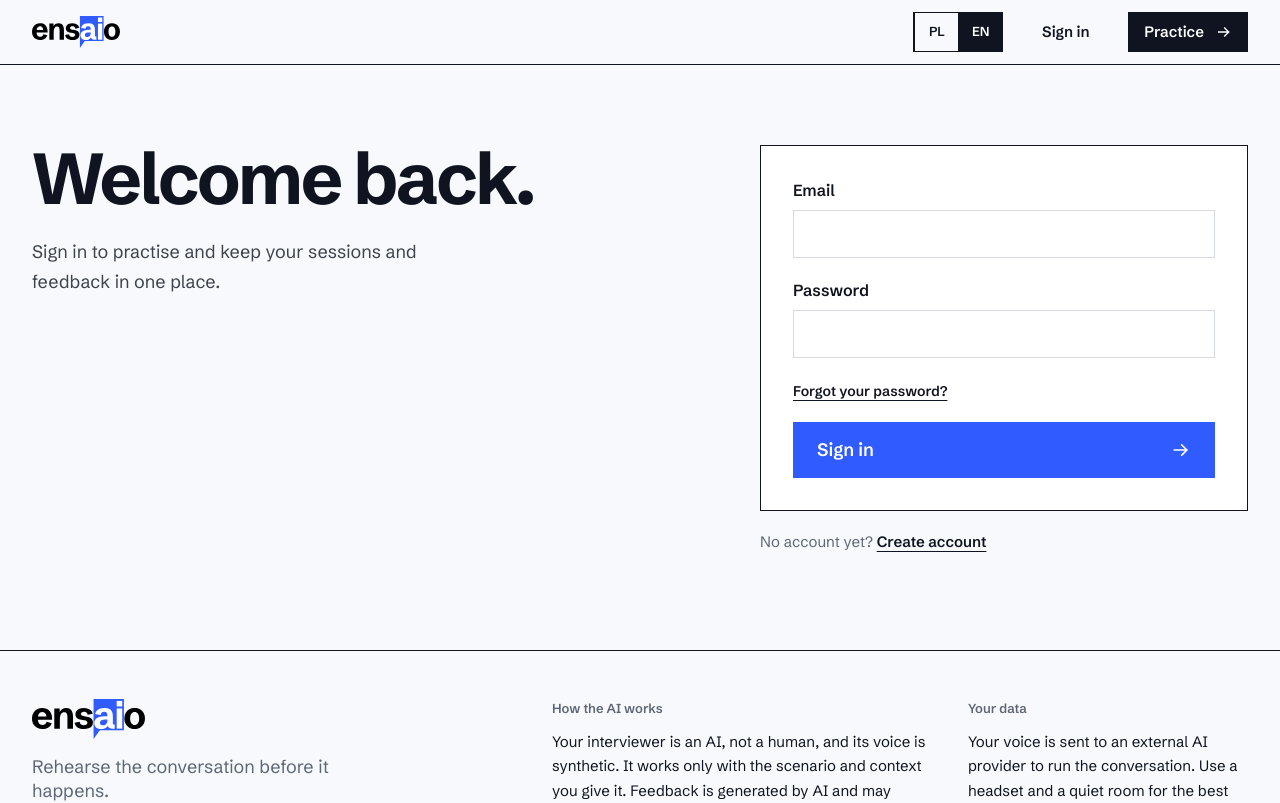
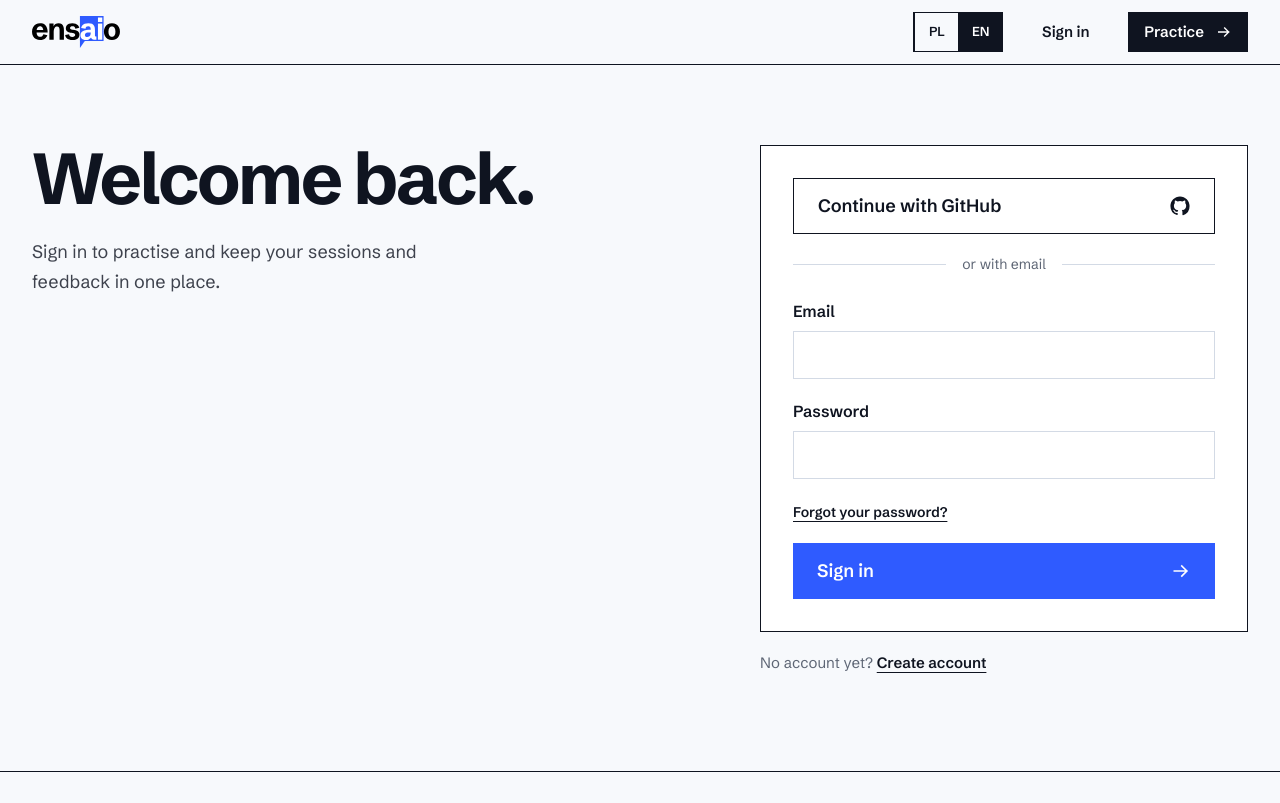
Before and after one commit to Professional-Design-Project/PDP, a Next.js app in the folder frontend/: page /en/login in a window 1280 px wide. Shown: the top 803 px of the page. Built offline with nearby package versions, Linux system fonts and the light colour scheme; no server answers.

Commit message:
feat(frontend): add sign-in with GitHub to the login and signup forms

```diff
--- a/frontend/src/app/[lang]/auth/error/page.tsx
+++ b/frontend/src/app/[lang]/auth/error/page.tsx
@@ -1,5 +1,10 @@
 import { AuthPage } from "@/components/auth/auth-page";
 
-export default function AuthErrorPage() {
-  return <AuthPage variant="error" />;
+export default async function AuthErrorPage({
+  searchParams,
+}: {
+  searchParams: Promise<{ reason?: string }>;
+}) {
+  const { reason } = await searchParams;
+  return <AuthPage variant={reason === "provider" ? "providerError" : "error"} />;
 }
--- a/frontend/src/app/auth/callback/route.ts
+++ b/frontend/src/app/auth/callback/route.ts
@@ -31,5 +31,7 @@ export async function GET(request: NextRequest) {
     failed = Boolean(error);
   }
 
-  return NextResponse.redirect(new URL(failed ? "/auth/error" : next, origin));
+  if (!failed) return NextResponse.redirect(new URL(next, origin));
+  const reason = searchParams.has("error") ? "?reason=provider" : "";
+  return NextResponse.redirect(new URL(`/auth/error${reason}`, origin));
 }
--- a/frontend/src/components/auth/auth-page.tsx
+++ b/frontend/src/components/auth/auth-page.tsx
@@ -7,7 +7,7 @@ import { useLocale } from "@/i18n/locale";
 import type { Dictionary } from "@/i18n/en";
 import { authEnabled } from "@/lib/supabase/config";
 
-export type AuthVariant = "login" | "signup" | "forgot" | "reset" | "error";
+export type AuthVariant = "login" | "signup" | "forgot" | "reset" | "error" | "providerError";
 
 type AuthPageProps = {
   variant: AuthVariant;
@@ -23,6 +23,7 @@ function copyFor(variant: AuthVariant, t: Dictionary) {
     forgot: { title: auth.forgotTitle, intro: auth.forgotIntro },
     reset: { title: auth.resetTitle, intro: auth.resetIntro },
     error: { title: auth.errorTitle, intro: auth.errorText },
+    providerError: { title: auth.providerErrorTitle, intro: auth.providerErrorText },
   };
   return copy[variant];
 }
@@ -70,7 +71,11 @@ export function AuthPage({ variant, next = "/practice", children }: AuthPageProp
   const { title, intro } = copyFor(variant, t);
   const footer = <Footer variant={variant} next={next} t={t} />;
   return (
-    <AuthShell title={title} intro={intro} footer={variant === "error" ? undefined : footer}>
+    <AuthShell
+      title={title}
+      intro={intro}
+      footer={variant === "error" || variant === "providerError" ? undefined : footer}
+    >
       {children ?? footer}
     </AuthShell>
   );
--- a/frontend/src/components/auth/login-form.tsx
+++ b/frontend/src/components/auth/login-form.tsx
@@ -4,6 +4,7 @@ import { LocaleLink as Link } from "@/components/locale-link";
 import { useRouter } from "next/navigation";
 import { type FormEvent, useState } from "react";
 import { FormError, SubmitButton } from "@/components/auth/form-status";
+import { ProviderSignIn } from "@/components/auth/provider-sign-in";
 import { TextField } from "@/components/auth/text-field";
 import { useLocale } from "@/i18n/locale";
 import { authErrorKey, type AuthErrorKey } from "@/lib/auth-errors";
@@ -38,6 +39,8 @@ export function LoginForm({ next }: { next: string }) {
   }
 
   return (
+    <>
+      <ProviderSignIn next={next} />
       <form onSubmit={submit} className="space-y-5" noValidate>
         <TextField
           id="email"
@@ -66,5 +69,6 @@ export function LoginForm({ next }: { next: string }) {
         <FormError message={error ? t.auth.errors[error] : null} />
         <SubmitButton label={t.auth.signIn} working={working} />
       </form>
+    </>
   );
 }
--- /dev/null
+++ b/frontend/src/components/auth/provider-sign-in.tsx
@@ -0,0 +1,52 @@
+"use client";
+
+import { useState } from "react";
+import { buttonStyles } from "@/components/button-styles";
+import { FormError } from "@/components/auth/form-status";
+import { GitHubIcon } from "@/components/icons";
+import { Loader } from "@/components/loader";
+import { useLocale } from "@/i18n/locale";
+import { localePath } from "@/i18n/paths";
+import { callbackUrl } from "@/lib/auth-providers";
+import { browserClient } from "@/lib/supabase/client";
+
+export function ProviderSignIn({ next }: { next: string }) {
+  const { locale, t } = useLocale();
+  const [working, setWorking] = useState(false);
+  const [failed, setFailed] = useState(false);
+
+  async function start() {
+    const supabase = browserClient();
+    if (!supabase) return;
+    setWorking(true);
+    setFailed(false);
+    const { error } = await supabase.auth.signInWithOAuth({
+      provider: "github",
+      options: { redirectTo: callbackUrl(window.location.origin, localePath(locale, next)) },
+    });
+    if (error) {
+      setFailed(true);
+      setWorking(false);
+    }
+  }
+
+  return (
+    <div className="mb-6 space-y-5">
+      <button
+        type="button"
+        onClick={start}
+        disabled={working}
+        className={`${buttonStyles.outline} w-full disabled:cursor-wait disabled:border-line disabled:bg-raised disabled:text-muted`}
+      >
+        {t.auth.withGithub}
+        {working ? <Loader className="text-[20px]" /> : <GitHubIcon className="size-5 shrink-0" />}
+      </button>
+      <FormError message={failed ? t.auth.providerFailed : null} />
+      <p className="flex items-center gap-4 text-[14px] text-muted">
+        <span aria-hidden="true" className="h-px flex-1 bg-line" />
+        {t.auth.or}
+        <span aria-hidden="true" className="h-px flex-1 bg-line" />
+      </p>
+    </div>
+  );
+}
--- a/frontend/src/components/auth/signup-form.tsx
+++ b/frontend/src/components/auth/signup-form.tsx
@@ -2,10 +2,12 @@
 
 import { type FormEvent, useState } from "react";
 import { FormError, SubmitButton } from "@/components/auth/form-status";
+import { ProviderSignIn } from "@/components/auth/provider-sign-in";
 import { TextField } from "@/components/auth/text-field";
 import { useLocale } from "@/i18n/locale";
 import { authErrorKey, validateCredentials, type AuthErrorKey } from "@/lib/auth-errors";
 import { localePath } from "@/i18n/paths";
+import { callbackUrl } from "@/lib/auth-providers";
 import { browserClient } from "@/lib/supabase/client";
 
 export function SignupForm({ next }: { next: string }) {
@@ -27,12 +29,10 @@ export function SignupForm({ next }: { next: string }) {
     }
     setWorking(true);
     setError(null);
-    const redirect = new URL("/auth/callback", window.location.origin);
-    redirect.searchParams.set("next", localePath(locale, next));
     const { error: failure } = await supabase.auth.signUp({
       email: email.trim(),
       password,
-      options: { emailRedirectTo: redirect.toString() },
+      options: { emailRedirectTo: callbackUrl(window.location.origin, localePath(locale, next)) },
     });
     setWorking(false);
     if (failure) {
@@ -54,6 +54,8 @@ export function SignupForm({ next }: { next: string }) {
   }
 
   return (
+    <>
+      <ProviderSignIn next={next} />
       <form onSubmit={submit} className="space-y-5" noValidate>
         <TextField
           id="email"
@@ -77,5 +79,6 @@ export function SignupForm({ next }: { next: string }) {
         <FormError message={error ? t.auth.errors[error] : null} />
         <SubmitButton label={t.auth.signUp} working={working} />
       </form>
+    </>
   );
 }
--- a/frontend/src/components/icons.tsx
+++ b/frontend/src/components/icons.tsx
@@ -160,3 +160,11 @@ export function FileIcon({ className }: IconProps) {
     </svg>
   );
 }
+
+export function GitHubIcon({ className }: IconProps) {
+  return (
+    <svg viewBox="0 0 24 24" fill="currentColor" aria-hidden="true" className={className}>
+      <path d="M12 .5C5.65.5.5 5.65.5 12a11.5 11.5 0 0 0 7.86 10.92c.58.1.79-.25.79-.56v-2c-3.2.7-3.88-1.37-3.88-1.37-.52-1.33-1.28-1.69-1.28-1.69-1.04-.71.08-.7.08-.7 1.16.08 1.77 1.19 1.77 1.19 1.03 1.76 2.7 1.25 3.36.96.1-.75.4-1.26.73-1.55-2.55-.29-5.24-1.28-5.24-5.69 0-1.26.45-2.29 1.19-3.1-.12-.29-.52-1.46.11-3.05 0 0 .97-.31 3.17 1.18a11 11 0 0 1 5.77 0c2.2-1.49 3.17-1.18 3.17-1.18.63 1.59.23 2.76.11 3.05.74.81 1.19 1.84 1.19 3.1 0 4.42-2.7 5.4-5.26 5.68.41.36.78 1.06.78 2.14v3.17c0 .31.21.67.8.56A11.5 11.5 0 0 0 23.5 12C23.5 5.65 18.35.5 12 .5Z" />
+    </svg>
+  );
+}
--- a/frontend/src/i18n/en.ts
+++ b/frontend/src/i18n/en.ts
@@ -288,6 +288,12 @@ export const en = {
     backToLogin: "Back to sign in",
     errorTitle: "That link did not work.",
     errorText: "It may have expired or already been used. Sign in again or ask for a new link.",
+    withGithub: "Continue with GitHub",
+    or: "or with email",
+    providerFailed: "Could not connect to GitHub. Try again in a moment.",
+    providerErrorTitle: "Sign-in was interrupted.",
+    providerErrorText:
+      "GitHub did not confirm the sign-in, for example because it was cancelled. Try again or sign in with email.",
     disabledTitle: "Sign-in is not set up yet.",
     disabledText: "This copy of ensaio runs without accounts, so you can practise straight away.",
     goPractise: "Go to practice",
@@ -338,6 +344,7 @@ export const en = {
     intro: "Your sign-in, your consents and your data, all in one place.",
     signedInAs: "Signed in as",
     changePassword: "Change password",
+    viaGithub: "Connected to a GitHub account",
     consentTitle: "Consents",
     consentIntro: "These are the choices you gave before your last session.",
     consentNone:
--- a/frontend/src/i18n/pl.ts
+++ b/frontend/src/i18n/pl.ts
@@ -293,6 +293,12 @@ export const pl: Dictionary = {
     backToLogin: "Wróć do logowania",
     errorTitle: "Ten link nie zadziałał.",
     errorText: "Mógł wygasnąć albo został już użyty. Zaloguj się ponownie lub poproś o nowy link.",
+    withGithub: "Kontynuuj z GitHubem",
+    or: "albo e-mailem",
+    providerFailed: "Nie udało się połączyć z GitHubem. Spróbuj ponownie za chwilę.",
+    providerErrorTitle: "Logowanie przerwane.",
+    providerErrorText:
+      "GitHub nie potwierdził logowania, np. dlatego, że je anulowano. Spróbuj ponownie albo zaloguj się e-mailem.",
     disabledTitle: "Logowanie nie jest jeszcze skonfigurowane.",
     disabledText: "Ta wersja ensaio działa bez kont, więc możesz od razu ćwiczyć.",
     goPractise: "Przejdź do ćwiczeń",
@@ -341,6 +347,7 @@ export const pl: Dictionary = {
     intro: "Logowanie, zgody i twoje dane w jednym miejscu.",
     signedInAs: "Zalogowano jako",
     changePassword: "Zmień hasło",
+    viaGithub: "Połączono z kontem GitHub",
     consentTitle: "Zgody",
     consentIntro: "To wybory, których dokonano przed ostatnią sesją.",
     consentNone: "Nie udzielono jeszcze żadnych zgód. Pytanie pojawi się przed pierwszą sesją.",
--- /dev/null
+++ b/frontend/src/lib/auth-providers.ts
@@ -0,0 +1,15 @@
+import type { User } from "@supabase/supabase-js";
+
+export type OAuthProvider = "github";
+
+export function callbackUrl(origin: string, next: string) {
+  const url = new URL("/auth/callback", origin);
+  url.searchParams.set("next", next);
+  return url.toString();
+}
+
+export function signInMethods(user: User | null) {
+  const providers = user?.app_metadata.providers;
+  const list: string[] = Array.isArray(providers) ? providers : [user?.app_metadata.provider ?? ""];
+  return { password: list.includes("email"), github: list.includes("github") };
+}
```
Also changed, not shown: 2 other files (tests, documents, lock files or other folders). Lines whose indentation alone changed are shown as unchanged.
